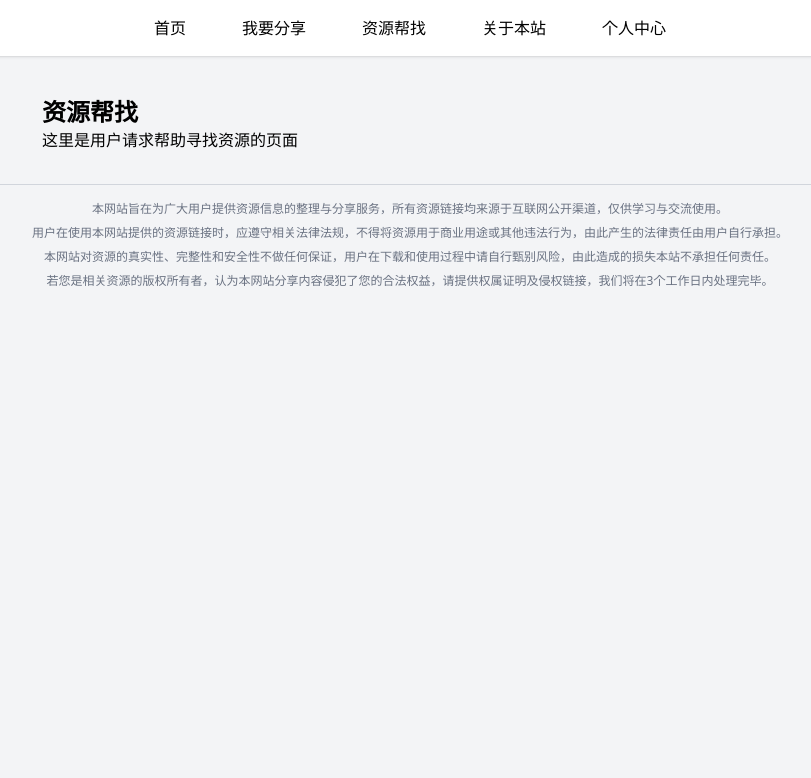
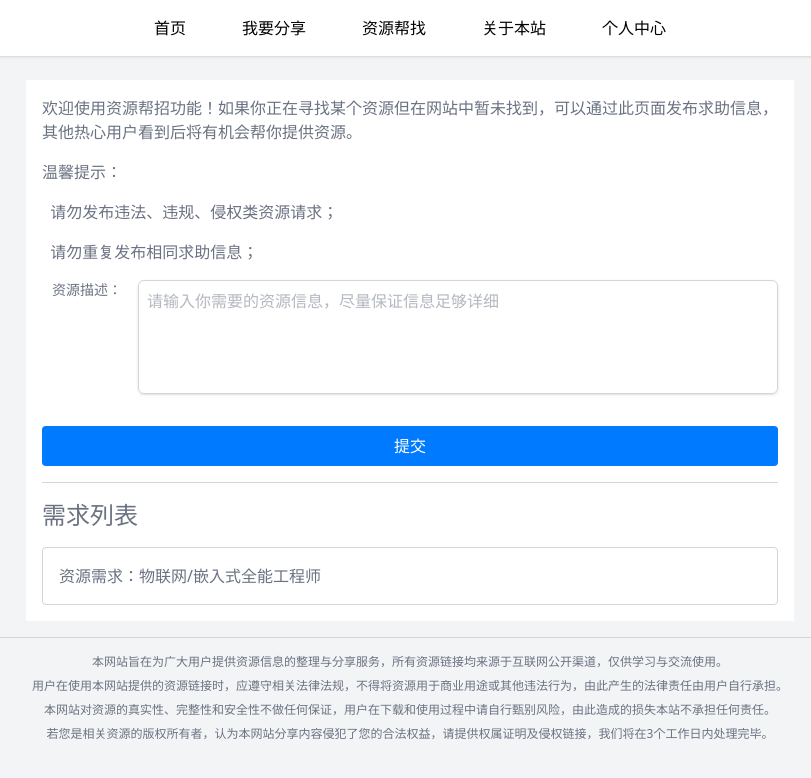
Before and after one commit to FunnyPuppet/resource-share, a Next.js app: page /help in a window 1280 px wide. Shown: the top 778 px of the page, without its empty margins (230-1041 px from the left). Built offline with nearby package versions, Linux system fonts and the light colour scheme.

Commit message:
2025-06-12 update

```diff
--- a/src/app/help/page.tsx
+++ b/src/app/help/page.tsx
@@ -1,8 +1,47 @@
+"use client"
+
 export default function Help() {
   return (
-    <main className="p-4">
-      <h1 className="text-2xl font-bold">资源帮找</h1>
-      <p>这里是用户请求帮助寻找资源的页面</p>
+    <main>
+      <div className="p-4 bg-white text-gray-500">
+        <div className="flex flex-col gap-4 mb-4">
+          <p>欢迎使用资源帮招功能！如果你正在寻找某个资源但在网站中暂未找到，可以通过此页面发布求助信息，其他热心用户看到后将有机会帮你提供资源。</p>
+          <p>温馨提示：</p>
+          <p>&nbsp;&nbsp;请勿发布违法、违规、侵权类资源请求；</p>
+          <p>&nbsp;&nbsp;请勿重复发布相同求助信息；</p>
+        </div>
+        <div className="flex flex-col gap-4">
+          <div className="flex gap-4">
+            <div className="text-sm font-medium min-w-[80px]">
+              <label className="text-right block">资源描述：</label>
+            </div>
+            <div className="flex w-full gap-4">
+              <textarea
+                rows={4}
+                placeholder="请输入你需要的资源信息，尽量保证信息足够详细"
+                className="w-full rounded-md text-gray-500 border border-gray-300 shadow-sm p-2 focus:ring-blue-500 focus:border-blue-500 resize-none"
+              />
+            </div>
+          </div>
+
+          <div className="py-4 border-b border-gray-300">
+            <button
+              type="submit"
+              className="w-full bg-[#007bff] text-white px-4 py-2 rounded hover:bg-blue-600"
+              onClick={() => {}}
+            >
+              提交
+            </button>
+          </div>
+
+          <div className="flex flex-col gap-4">
+            <div className="text-2xl font-medium">需求列表</div>
+            <div className="flex flex-col gap-2 border rounded border-gray-300 p-4">
+              <div>资源需求：物联网/嵌入式全能工程师</div>
+            </div>
+          </div>
+        </div>
+      </div>
     </main>
   )
 }
--- a/src/app/lib/server/dao/tagDao.ts
+++ b/src/app/lib/server/dao/tagDao.ts
@@ -6,7 +6,7 @@ export async function getTags() {
     const client = await pool.connect()
     try {
         const res = await client.query(
-            'select id, name from tag limit 50',
+            'select id, name from tag limit 30',
         )
 
         return res.rows
```
